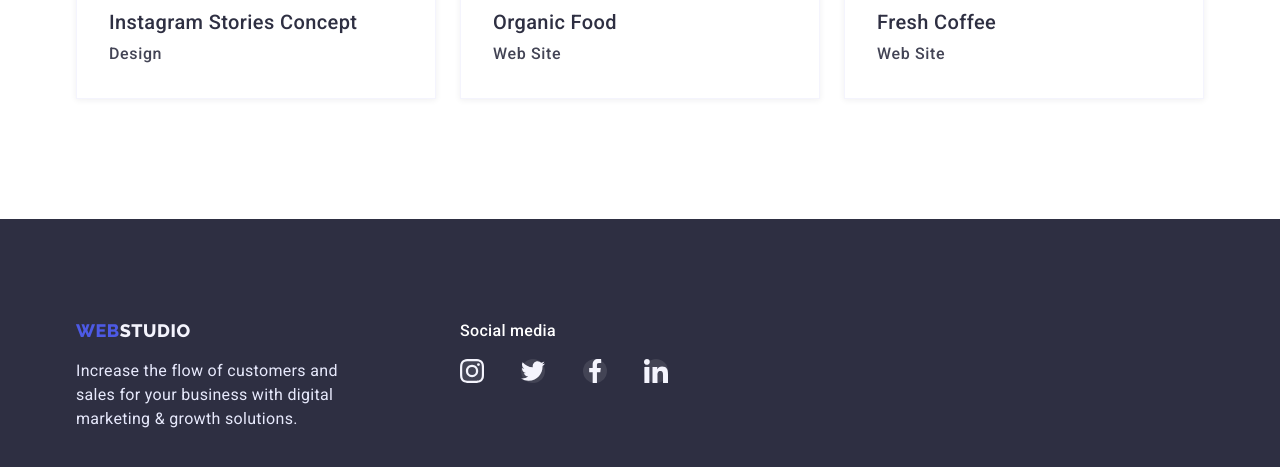
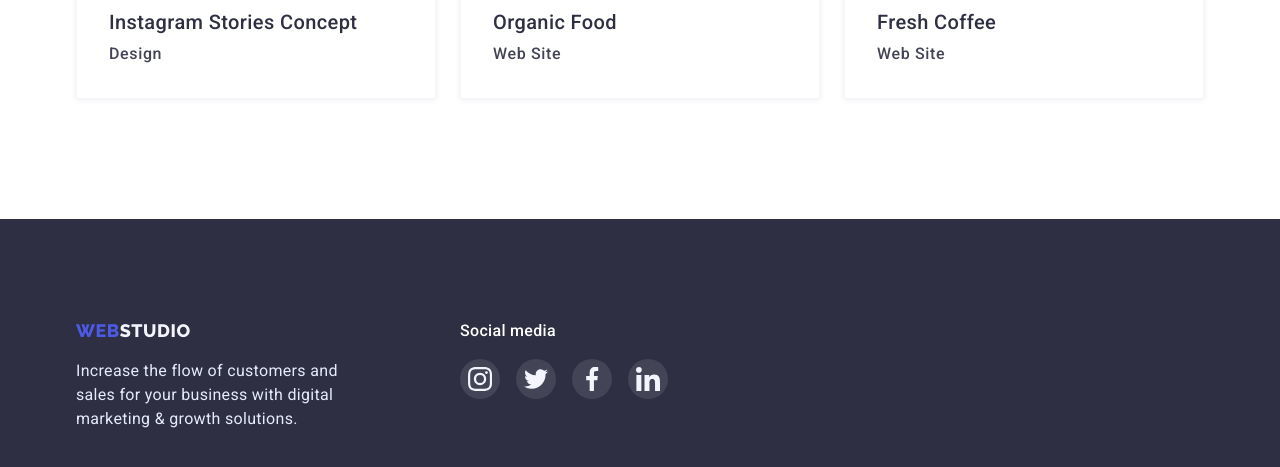
Before and after one commit to Korkin-97/goit-murkup-hw-04, a plain HTML site: page portfolio.html in a window 1280 px wide. Shown: the part 1548-2015 px from the top of the page. Drawn offline with nearby package versions, Linux system fonts and the light colour scheme.

Commit message:
Update portfolio.html

```diff
--- a/portfolio.html
+++ b/portfolio.html
@@ -183,28 +183,28 @@
             <div class="social-media">
               <h4 class="social-title">Social media</h4>
               <ul class="list social-list">
-                <li class="item">
+                <li class="item-social">
                   <a href="#" class="link icon-link">
                     <svg class="icon-footer" width="24" height="24">
                       <use href="./images/sprite.svg#icon-instagram"></use>
                     </svg>
                   </a>
                 </li>
-                <li class="item">
+                <li class="item-social">
                   <a href="#" class="link icon-link">
                     <svg class="icon-footer" width="24" height="24">
                       <use href="./images/sprite.svg#icon-twitter"></use>
                     </svg>
                   </a>
                 </li>
-                <li class="item">
+                <li class="item-social">
                   <a href="#" class="link icon-link">
                     <svg class="icon-footer" width="24" height="24">
                       <use href="./images/sprite.svg#icon-facebook"></use>
                     </svg>
                   </a>
                 </li>
-                <li class="item">
+                <li class="item-social">
                   <a href="#" class="link icon-link">
                     <svg class="icon-footer" width="24" height="24">
                       <use href="./images/sprite.svg#icon-linkedin"></use>
```
